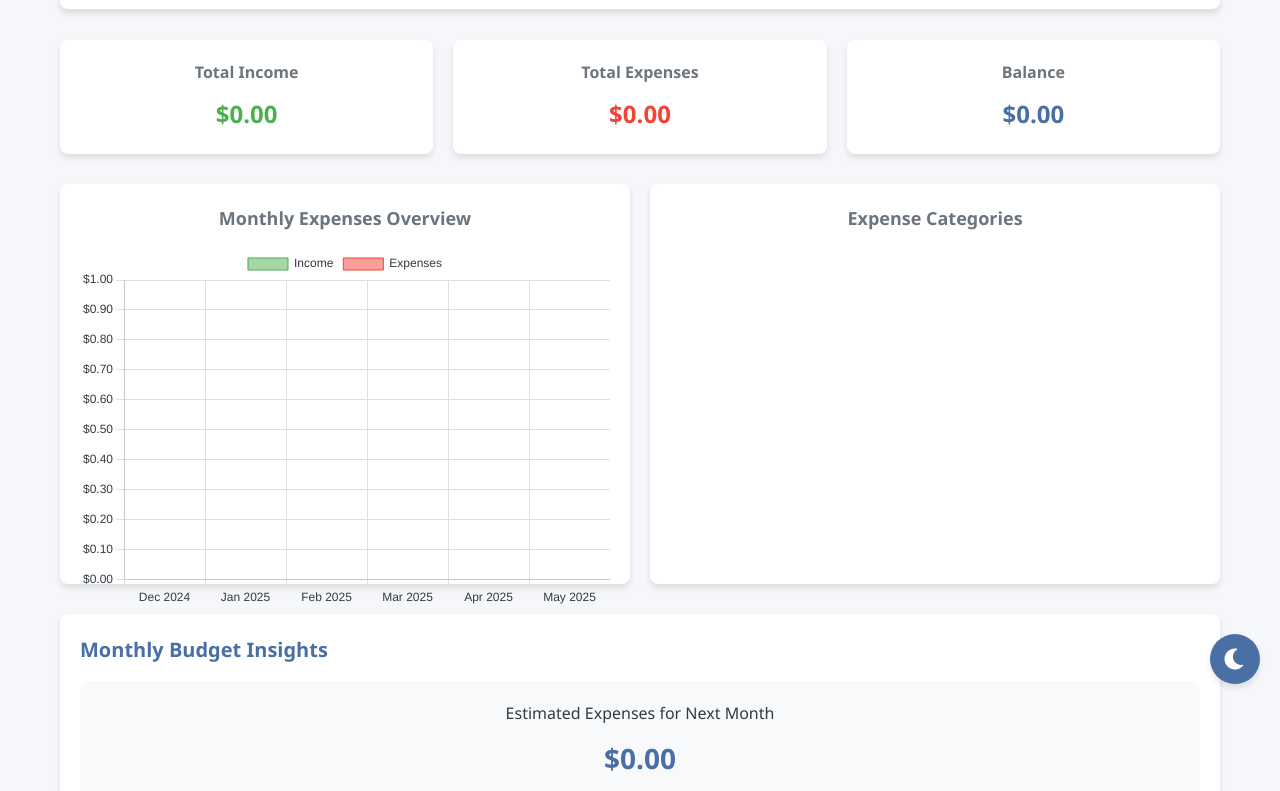
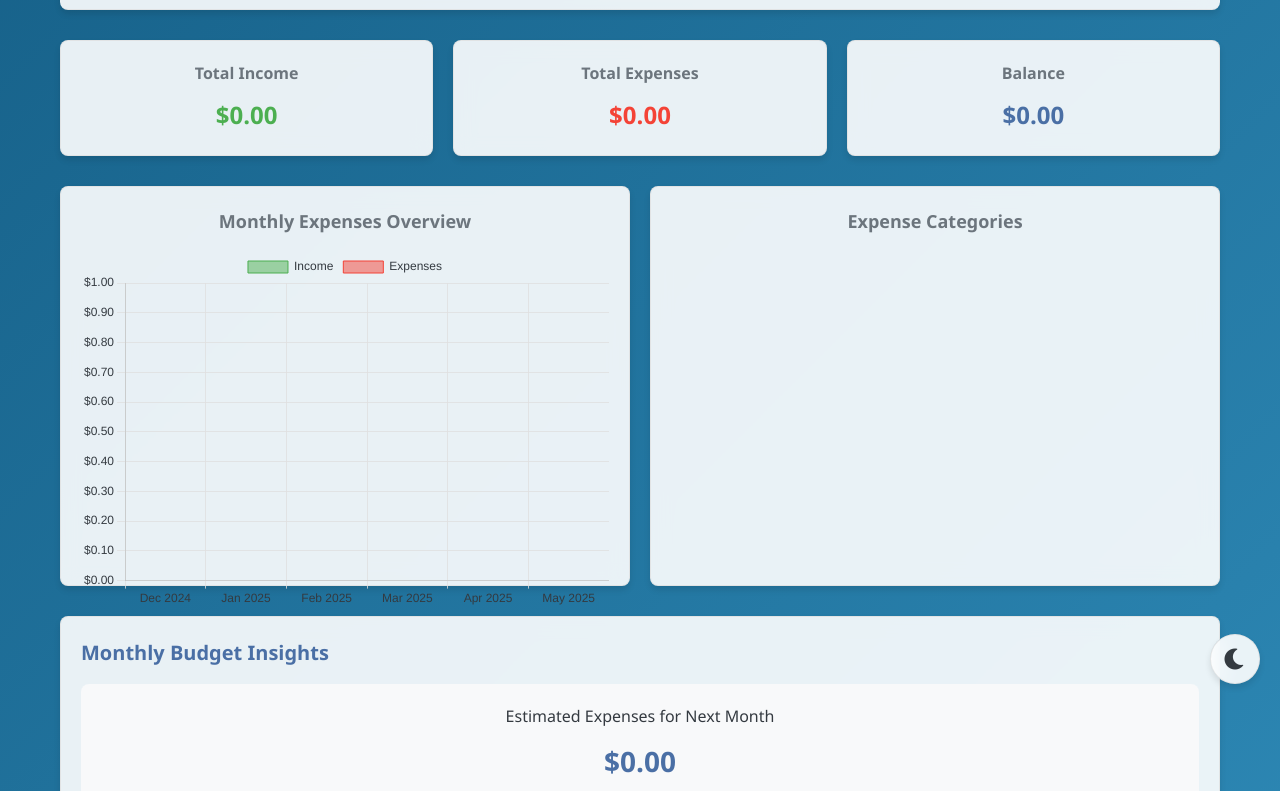
Before and after one commit to anooragsingh07/Student-Finance-Tracker, a plain HTML site: page index.html in a window 1280 px wide. Shown: the part 96-887 px from the top of the page. Drawn offline with nearby package versions, Linux system fonts and the light colour scheme.

Commit message:
Enhance CSS styles with glass effect for cards and headers, update background gradients, and improve hover effects for better visual appeal.

```diff
--- a/frontend/css/styles.css
+++ b/frontend/css/styles.css
@@ -11,14 +11,17 @@
     --dark-color: #343a40;
     --gray-color: #6c757d;
     --bg-color: #f5f7fa;
-    --card-bg: #ffffff;
+    --card-bg: rgba(255, 255, 255, 0.9);
     --text-color: #343a40;
-    --border-color: #e0e0e0;
-    --hover-bg: #f8f9fa;
+    --border-color: rgba(224, 224, 224, 0.8);
+    --hover-bg: rgba(248, 249, 250, 0.9);
     --shadow-color: rgba(0, 0, 0, 0.1);
     --border-radius: 8px;
     --box-shadow: 0 4px 6px var(--shadow-color);
     --transition: all 0.3s ease;
+    --gradient-1: #4a6fa5;
+    --gradient-2: #166088;
+    --gradient-3: #4fc3f7;
 }
 
 /* Dark Theme */
@@ -33,11 +36,14 @@
     --dark-color: #e0e0e0;
     --gray-color: #9e9e9e;
     --bg-color: #121212;
-    --card-bg: #1e1e1e;
+    --card-bg: rgba(30, 30, 30, 0.9);
     --text-color: #e0e0e0;
-    --border-color: #333333;
-    --hover-bg: #2d2d2d;
+    --border-color: rgba(51, 51, 51, 0.8);
+    --hover-bg: rgba(45, 45, 45, 0.9);
     --shadow-color: rgba(0, 0, 0, 0.3);
+    --gradient-1: #1a237e;
+    --gradient-2: #0d47a1;
+    --gradient-3: #01579b;
 }
 
 /* Global Styles */
@@ -51,14 +57,40 @@ body {
     font-family: 'Segoe UI', Tahoma, Geneva, Verdana, sans-serif;
     line-height: 1.6;
     color: var(--text-color);
-    background-color: var(--bg-color);
+    background: linear-gradient(135deg, var(--gradient-1), var(--gradient-2), var(--gradient-3));
+    background-size: 400% 400%;
+    animation: gradientBG 15s ease infinite;
+    min-height: 100vh;
     transition: var(--transition);
+}
+
+@keyframes gradientBG {
+    0% {
+        background-position: 0% 50%;
+    }
+    50% {
+        background-position: 100% 50%;
+    }
+    100% {
+        background-position: 0% 50%;
+    }
 }
 
 .container {
     max-width: 1200px;
     margin: 0 auto;
     padding: 20px;
+    position: relative;
+    z-index: 1;
+}
+
+/* Glass Effect for Cards */
+.card, .chart-card, .prediction-section, .transaction-form, .transactions-list {
+    background: var(--card-bg);
+    backdrop-filter: blur(10px);
+    -webkit-backdrop-filter: blur(10px);
+    border: 1px solid var(--border-color);
+    box-shadow: var(--box-shadow);
 }
 
 /* Header Styles */
@@ -69,7 +101,9 @@ header {
     padding: 20px 0;
     margin-bottom: 30px;
     border-bottom: 1px solid var(--border-color);
-    background-color: var(--card-bg);
+    background: var(--card-bg);
+    backdrop-filter: blur(10px);
+    -webkit-backdrop-filter: blur(10px);
     border-radius: var(--border-radius);
     padding: 20px;
     box-shadow: var(--box-shadow);
@@ -467,9 +501,11 @@ footer {
     position: fixed;
     bottom: 20px;
     right: 20px;
-    background-color: var(--primary-color);
-    color: white;
-    border: none;
+    background: var(--card-bg);
+    backdrop-filter: blur(10px);
+    -webkit-backdrop-filter: blur(10px);
+    color: var(--text-color);
+    border: 1px solid var(--border-color);
     border-radius: 50%;
     width: 50px;
     height: 50px;
@@ -484,7 +520,7 @@ footer {
 
 .theme-toggle:hover {
     transform: scale(1.1);
-    background-color: var(--secondary-color);
+    background: var(--hover-bg);
 }
 
 .theme-toggle i {
```
